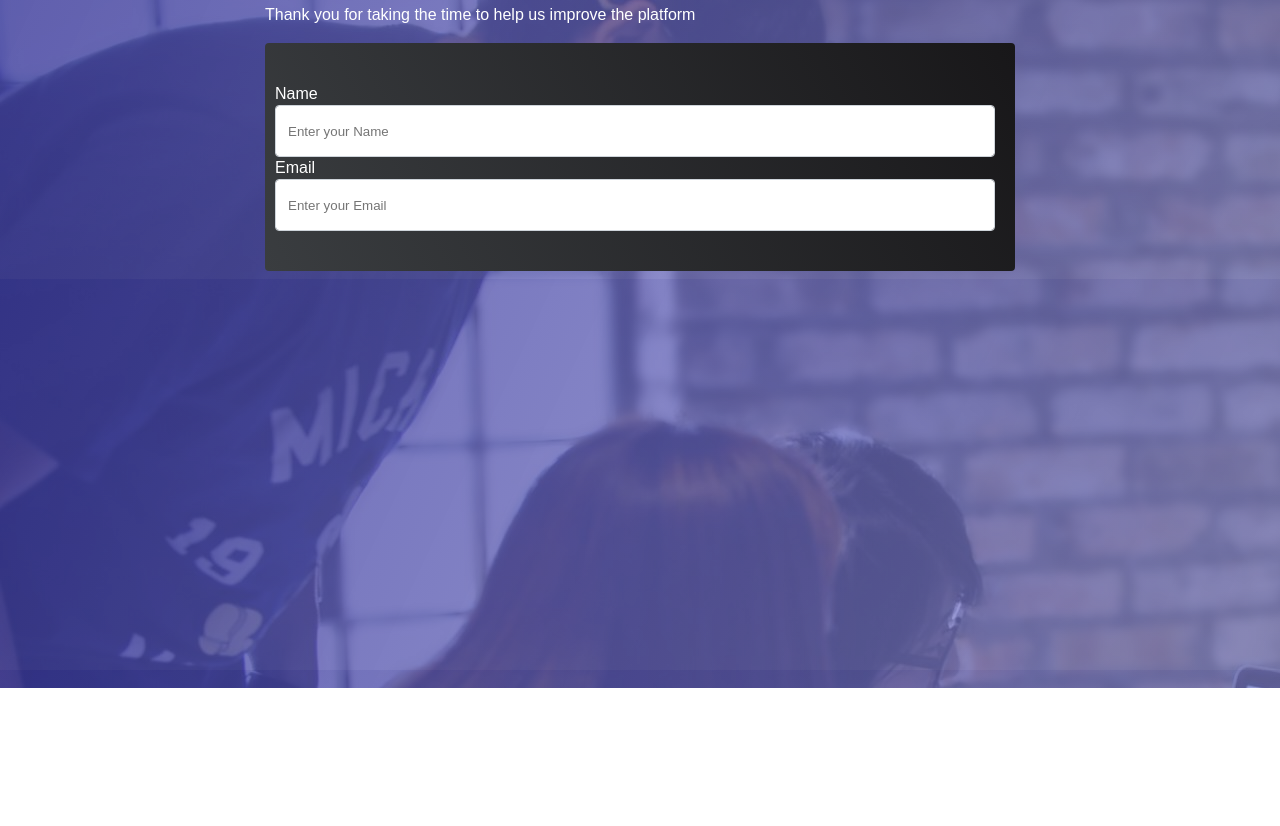
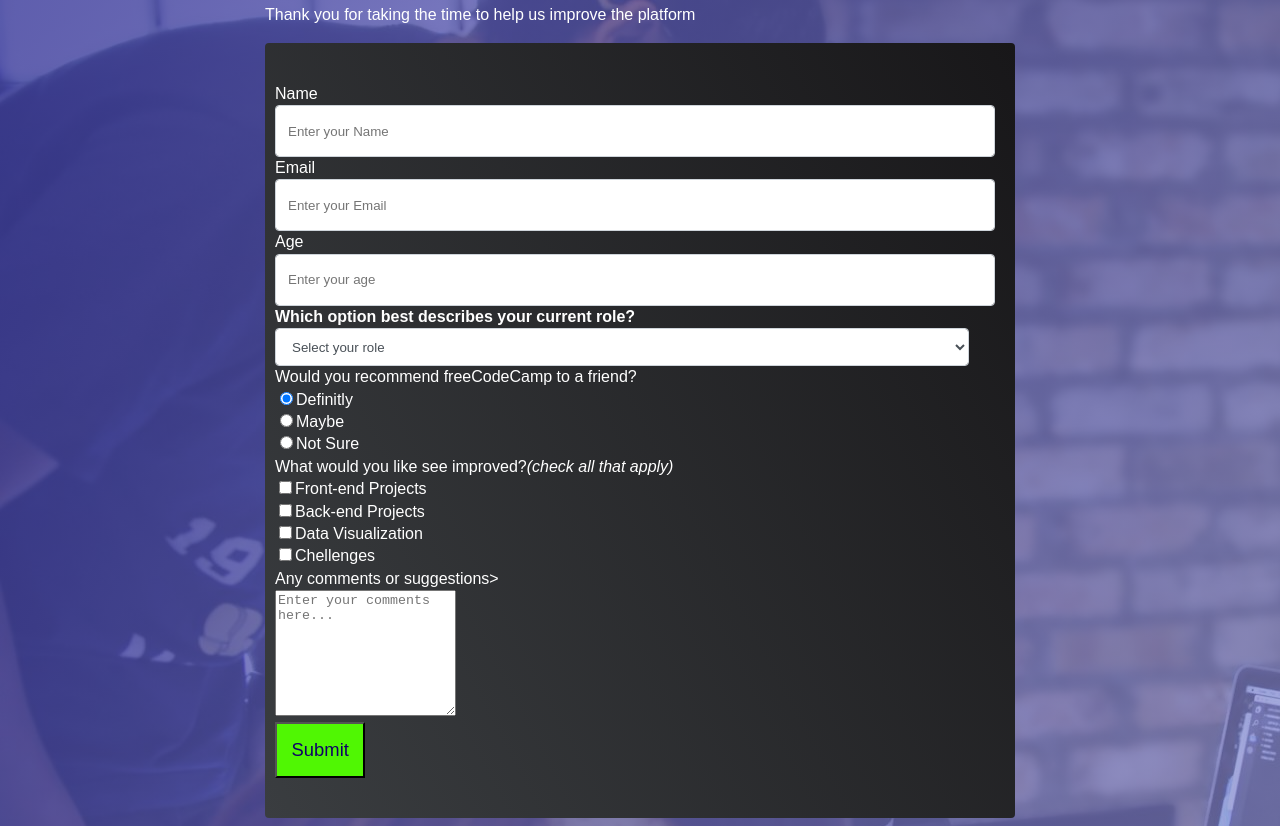
Before and after one commit to victoromor/survey_form, a plain HTML site: page index.html in a window 1280 px wide. Shown: the part 112-938 px from the top of the page. Before the commit the page ends 800 px from the top, so only its background shows below. Drawn offline with Linux system fonts and the light colour scheme.

Commit message:
completed the form

```diff
--- a/css/style.css
+++ b/css/style.css
@@ -34,3 +34,9 @@ body {
     transition: border-color 0.15s ease-in-out, box-shadow 0.15s ease-in-out;
 
 }
+.submit-button{
+    background-color: #50f703;
+    color: rgb(15, 0, 102);
+    padding: 2%;
+    font-size: 1.15rem;
+}
--- a/index.html
+++ b/index.html
@@ -14,10 +14,35 @@
     <p id="description">Thank you for taking the time to help us improve the platform</p>
 
     <form id="survey-form" action="" method="post">
-      <label>Name</label>
+      <label id="name-label">Name</label>
       <input class="form-input" id="name" name="name" type="text" placeholder="Enter your Name"/>
-      <label>Email</label>
+      <label id="email-label">Email</label>
       <input class="form-input" id="email" name="email" type="email" placeholder="Enter your Email"/>
+      <label id="number-label">Age</label>
+      <input class="form-input" id="number" name="age" type="number" min="18" max="80" placeholder="Enter your age"/>
+      <label><strong>Which option best describes your current role?</strong></label>
+      <select id="dropdown" name="role" class="form-input">
+        <option value="select your role">Select your role</option>
+        <option value="student">Student</option>
+        <option value="ful time job">Full time job</option>
+      </select>
+      <label>Would you recommend freeCodeCamp to a friend?</label> <br>
+      <label><input type="radio" name="choice"value="yes" checked>Definitly</label> <br>
+      <label><input name="choice" value="maybe" type="radio"/>Maybe</label><br>
+      <label><input name="choice" value="notsure" type="radio"/>Not Sure</label><br>
+
+      <label>What would you like see improved?<i>(check all that apply)</i></label><br>
+      <label><input name="prefer" value="front-end-projects" type="checkbox" />Front-end Projects</label><br>
+      <label><input name="prefer" value="back-end-projects" type="checkbox" />Back-end Projects</label><br>
+      <label><input name="prefer" value="data-vissualization" type="checkbox" />Data Visualization</label><br>
+      <label><input name="prefer" value="chellenges" type="checkbox" />Chellenges</label><br>
+
+      <label>Any comments or suggestions></label>
+      <br>
+      <textarea id="comments" style= height:120px; placeholder="Enter your comments here..."></textarea>
+      <br>
+      <button type="submit" id="submit" class="submit-button">Submit</button>
+
     </form>
 
    </div>
```
